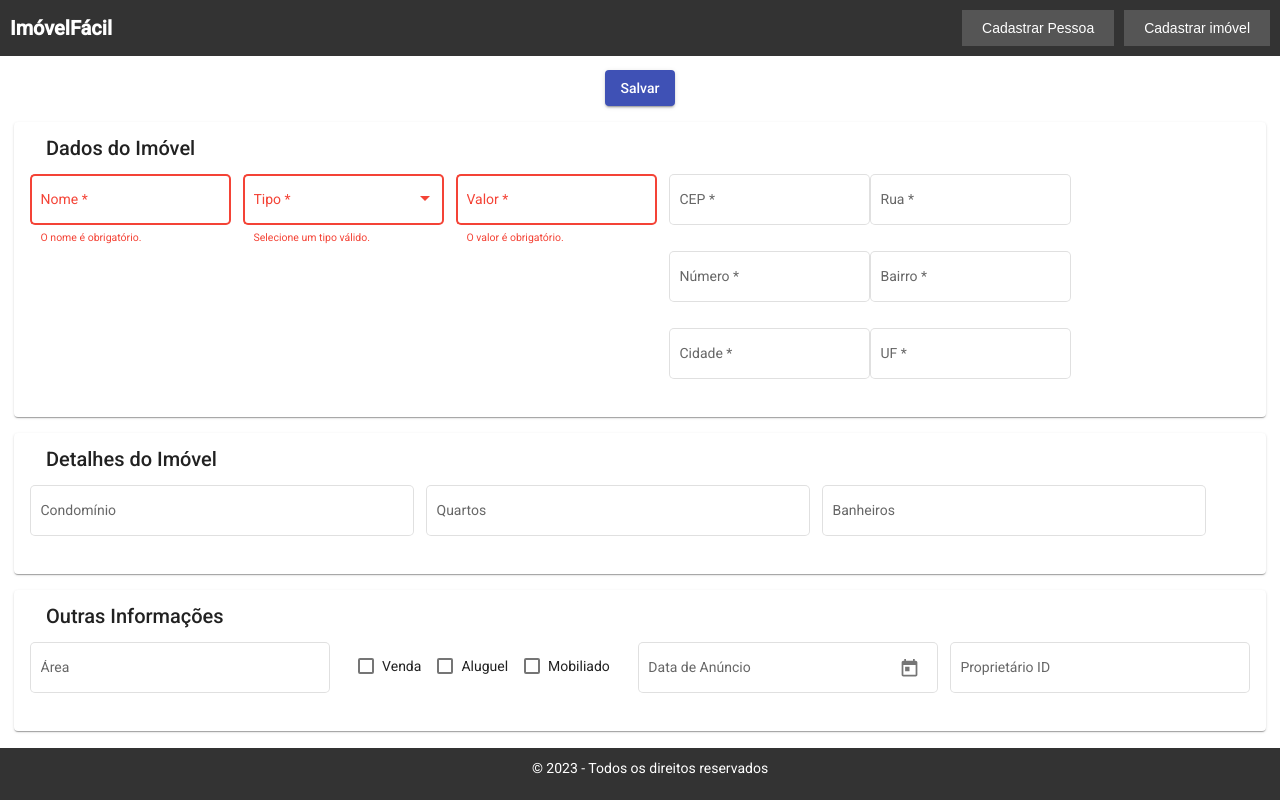
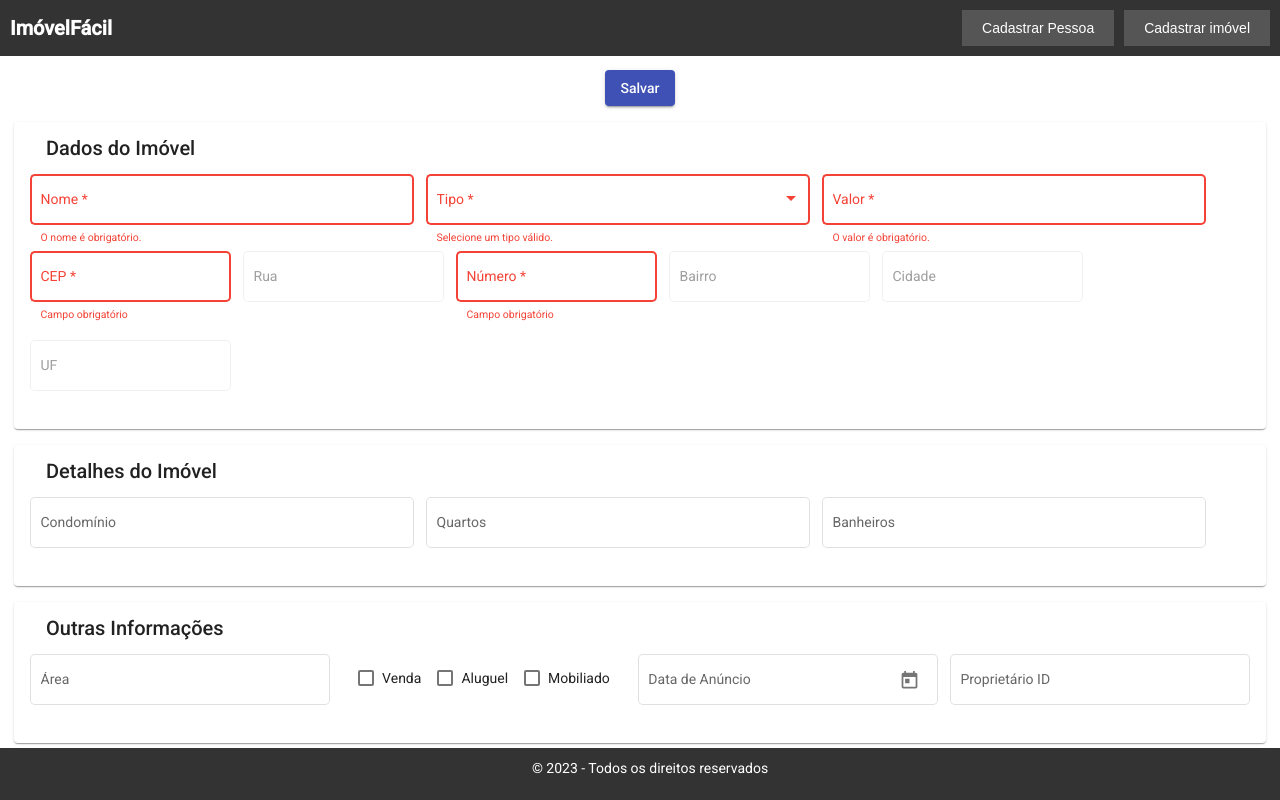
Before and after one commit to Josias-Ribeiro/Angular-Locacao-imoveis, an Angular app: page /cadastro-imoveis in a window 1280 px wide. Built offline with nearby package versions, Linux system fonts and the light colour scheme.

Commit message:
Criando e configurando componente CEP

```diff
--- a/src/app/cadastro-imoveis/view/cadastro-imoveis.component.html
+++ b/src/app/cadastro-imoveis/view/cadastro-imoveis.component.html
@@ -52,8 +52,9 @@
             </mat-error>
           </mat-form-field>
 
-          <app-input-cep></app-input-cep>
+
         </div>
+        <app-input-cep></app-input-cep>
       </mat-card-content>
     </mat-card>
 
--- a/src/app/shared/components/input-cep/input-cep.component.ts
+++ b/src/app/shared/components/input-cep/input-cep.component.ts
@@ -1,41 +1,43 @@
 import { Component, OnInit } from '@angular/core';
 import { FormBuilder, FormGroup, Validators } from '@angular/forms';
+import { InputCepServiceHttpService } from './services/input-cep-service-http.service';
+import { InputCepFormService } from './services/input-cep-service-form.service';
 
 @Component({
   selector: 'app-input-cep',
   templateUrl: './view/input-cep.component.html',
-  styleUrls: ['./view/input-cep.component.scss']
+  styleUrls: ['./view/input-cep.component.scss'],
 })
 export class InputCepComponent implements OnInit {
-
   cepForm: FormGroup;
 
-  constructor(private formBuilder: FormBuilder) { }
+  constructor(
+    private _formService: InputCepFormService,
+    private _httpService: InputCepServiceHttpService
+  ) {}
+
+  // GETTERS E SETTERS
+  get cepValido(): boolean {
+    return this._formService.form.get('cep')?.value.length === 8
+  }
+
+  // FIM GETTERS E SETTERS
 
   ngOnInit() {
-    this.initializeForm();
+    this._formService.construirFormulario();
+    this.cepForm = this._formService.form;
   }
 
-  initializeForm() {
-    this.cepForm = this.formBuilder.group({
-      rua: ['', Validators.required],
-      numero: ['', Validators.required],
-      bairro: ['', Validators.required],
-      cidade: ['', Validators.required],
-      uf: ['', Validators.required],
-      cep: ['', Validators.required]
-    });
+  pesquisarCEP():void {
+    if (!this.cepValido) return
 
-    // Preencha os campos com os valores fornecidos
-    this.cepForm.patchValue({
-      rua: 'Rua exemplo imóvel 1',
-      numero: 100,
-      bairro: 'Exemplo de bairro',
-      cidade: 'Belo Horizonte',
-      uf: 'MG',
-      cep: '3333-333'
-    });
+    const dados = this._formService.form.get('cep')?.value
+
+    this._httpService.carregarEndereco(dados)
+
+    .subscribe((res) => {
+      this.cepForm.patchValue(res)
+    },
+    () => {alert('CEP não encontrado!')})
   }
-
-
 }
--- /dev/null
+++ b/src/app/shared/components/input-cep/services/input-cep-service-form.service.ts
@@ -0,0 +1,23 @@
+import { Injectable } from '@angular/core';
+import { FormBuilder, FormGroup, Validators } from '@angular/forms';
+
+@Injectable()
+export class InputCepFormService {
+    form: FormGroup
+
+    constructor(private _formBuilder: FormBuilder ) { }
+
+    construirFormulario(): void {
+        this.form = this._formBuilder.group({
+          logradouro: {value: '', disabled: true },
+          numero: ['', Validators.required],
+          bairro: {value: '', disabled: true },
+          localidade: {value: '', disabled: true },
+          uf: {value: '', disabled: true },
+          cep: ['', Validators.required]
+        });
+
+        this.form.markAllAsTouched()
+    }
+
+}
--- /dev/null
+++ b/src/app/shared/components/input-cep/services/input-cep-service-http.service.ts
@@ -0,0 +1,16 @@
+import { HttpClient } from '@angular/common/http';
+import { Injectable } from '@angular/core';
+import { Observable } from 'rxjs';
+
+@Injectable({
+  providedIn: 'root'
+})
+export class InputCepServiceHttpService {
+  private _rota = `http://viacep.com.br/ws`
+
+  constructor(private _http: HttpClient) { }
+
+  carregarEndereco(cep: number): Observable<any>{
+    return this._http.get(`${this._rota}/${cep}/json`)
+  }
+}
--- a/src/app/shared/components/input-cep/services/input-service-http.service.ts
+++ /dev/null
@@ -1,9 +0,0 @@
-import { Injectable } from '@angular/core';
-
-@Injectable({
-  providedIn: 'root'
-})
-export class InputServiceHttpService {
-
-  constructor() { }
-}
--- a/src/app/shared/components/input-cep/view/input-cep.component.html
+++ b/src/app/shared/components/input-cep/view/input-cep.component.html
@@ -1,29 +1,37 @@
-<mat-form-field appearance="outline">
+<form [formGroup]="cepForm" class="form">
+  <mat-form-field appearance="outline">
     <mat-label>CEP</mat-label>
-    <input matInput formControlName="cep" required>
+    <input matInput formControlName="cep" required (input)="pesquisarCEP()"  maxlength="9"/>
+    <mat-error *ngIf="cepForm.get('cep')?.hasError('required')">
+      Campo obrigatório
+    </mat-error>
   </mat-form-field>
 
-<mat-form-field appearance="outline">
+  <mat-form-field appearance="outline">
     <mat-label>Rua</mat-label>
-    <input matInput formControlName="rua" required>
+    <input matInput formControlName="logradouro" required [disabled]="true" />
   </mat-form-field>
 
   <mat-form-field appearance="outline">
     <mat-label>Número</mat-label>
-    <input matInput formControlName="numero" type="number" required>
+    <input matInput formControlName="numero" type="number" required />
+    <mat-error *ngIf="cepForm.get('numero')?.hasError('required')">
+      Campo obrigatório
+    </mat-error>
   </mat-form-field>
 
   <mat-form-field appearance="outline">
     <mat-label>Bairro</mat-label>
-    <input matInput formControlName="bairro" required>
+    <input matInput formControlName="bairro" required [disabled]="true" />
   </mat-form-field>
 
   <mat-form-field appearance="outline">
     <mat-label>Cidade</mat-label>
-    <input matInput formControlName="cidade" required>
+    <input matInput formControlName="localidade" required [disabled]="true" />
   </mat-form-field>
 
   <mat-form-field appearance="outline">
     <mat-label>UF</mat-label>
-    <input matInput formControlName="uf" required>
+    <input matInput formControlName="uf" required [disabled]="true"/>
   </mat-form-field>
+</form>
--- a/src/app/shared/components/input-cep/view/input-cep.component.scss
+++ b/src/app/shared/components/input-cep/view/input-cep.component.scss
@@ -0,0 +1,5 @@
+.form {
+    display: flex;
+    flex-wrap: wrap;
+    gap: 12px;
+}
```
Also changed, not shown: src/app/shared/components/input-cep/input-cep.module.ts (+10 -3 lines), src/app/cadastro-imoveis/view/cadastro-imoveis.component.scss (line endings or trailing spaces).
